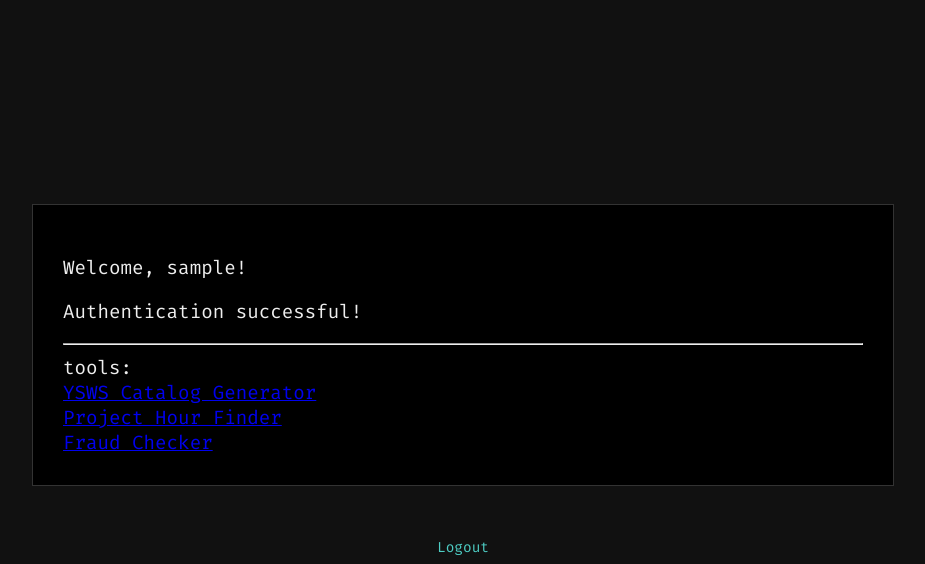
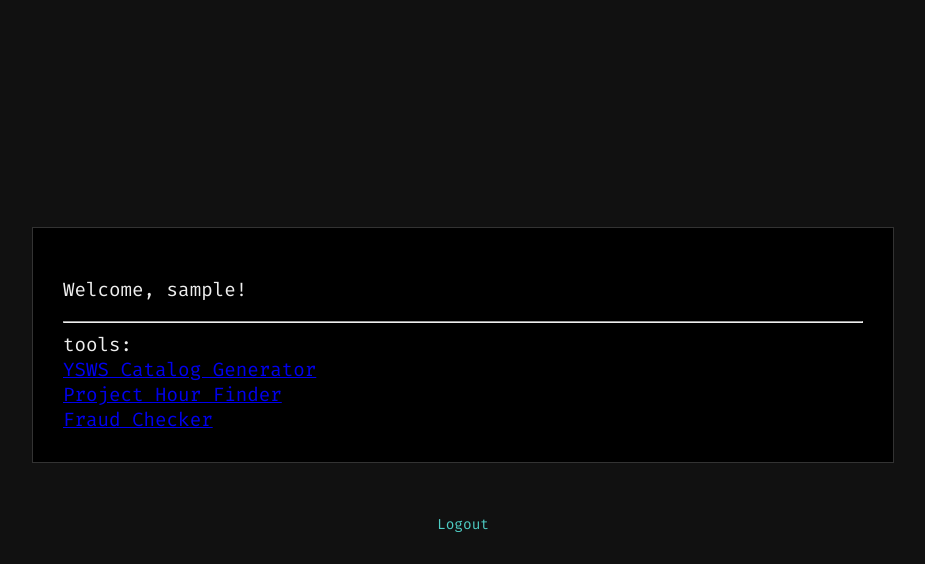
Before and after one commit to jimmydin7/ysws-orgs-dev, a Flask app: page / in a window 1280 px wide. Shown: the top 564 px of the page, without its empty margins (177-1102 px from the left). Run offline with Flask 3, Linux system fonts and the light colour scheme; the visitor is signed in with stand-in values (Sample User, id 1).

Commit message:
Removed auth beaucse its goof if you did not come from /login or /new

```diff
--- a/templates/index.html
+++ b/templates/index.html
@@ -11,7 +11,6 @@
   <div class="container">
     <div class="content">
       <p>Welcome, {{ username }}!</p>
-      <p>Authentication successful!</p>
       <hr>
       tools:
       <br>
```
